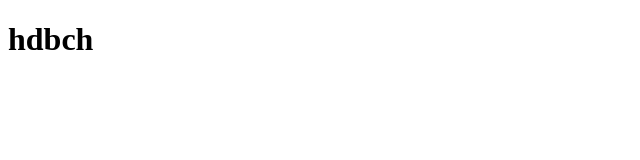
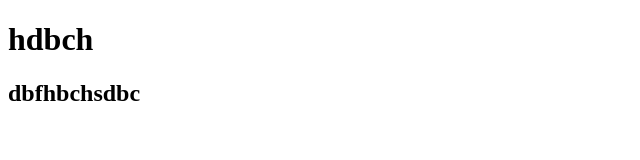
Before and after one commit to Tyomych9/Tutorial9, a plain HTML site: page index.html in a window 1280 px wide. Shown: the whole page, without its empty margins (0-640 px from the left). Drawn offline with Linux system fonts and the light colour scheme.

Commit message:
Update index.html

```diff
--- a/index.html
+++ b/index.html
@@ -2,10 +2,12 @@
 <html lang="en">
 <head>
     <meta charset="UTF-8">
+     <meta http-equiv="X-UA_Compatible" content="IE=edge">
     <meta name="viewport" content="width=device-width, initial-scale=1.0">
     <title>Document</title>
 </head>
 <body>
     <h1>hdbch</h1>
+    <h2>dbfhbchsdbc</h2>
 </body>
 </html>
```
